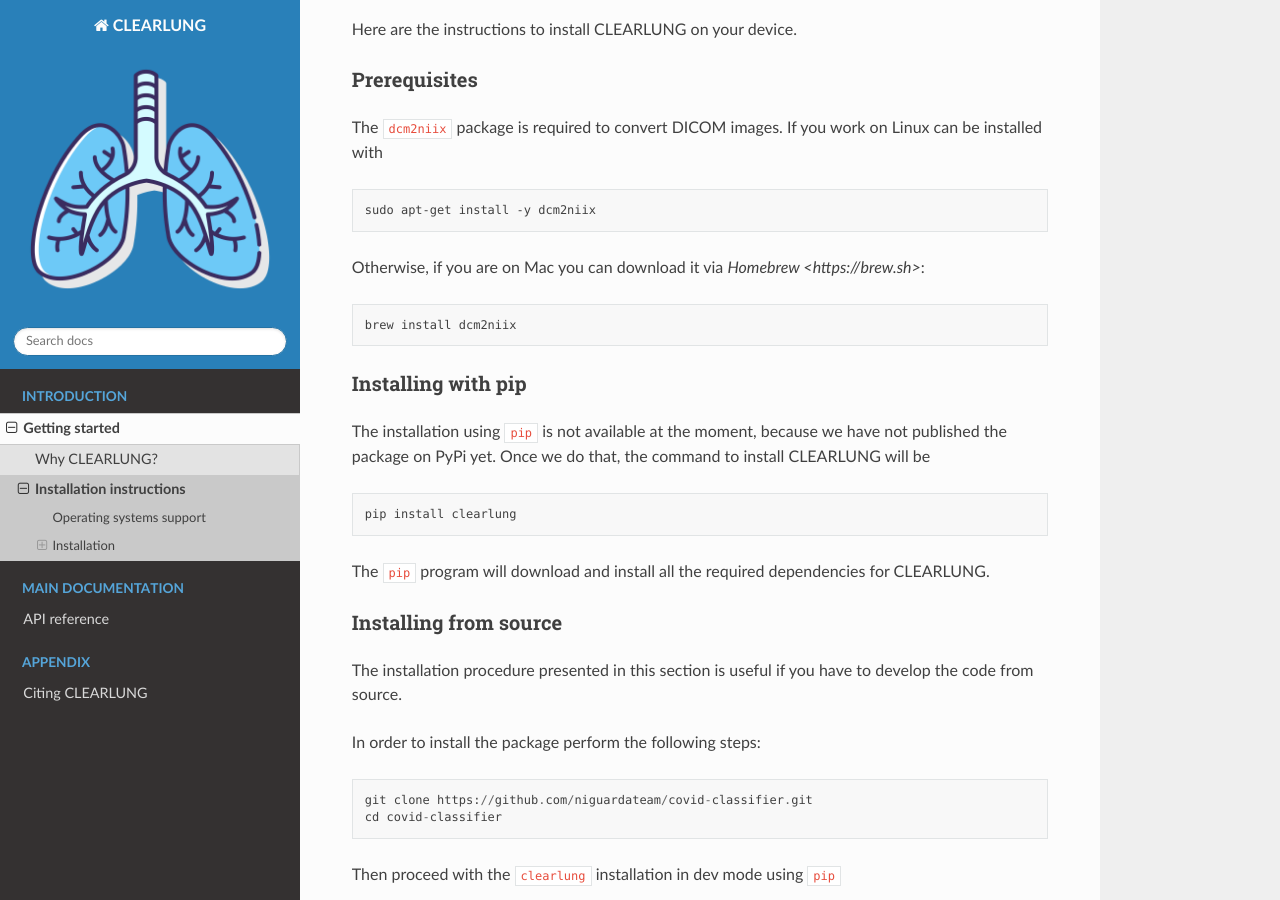
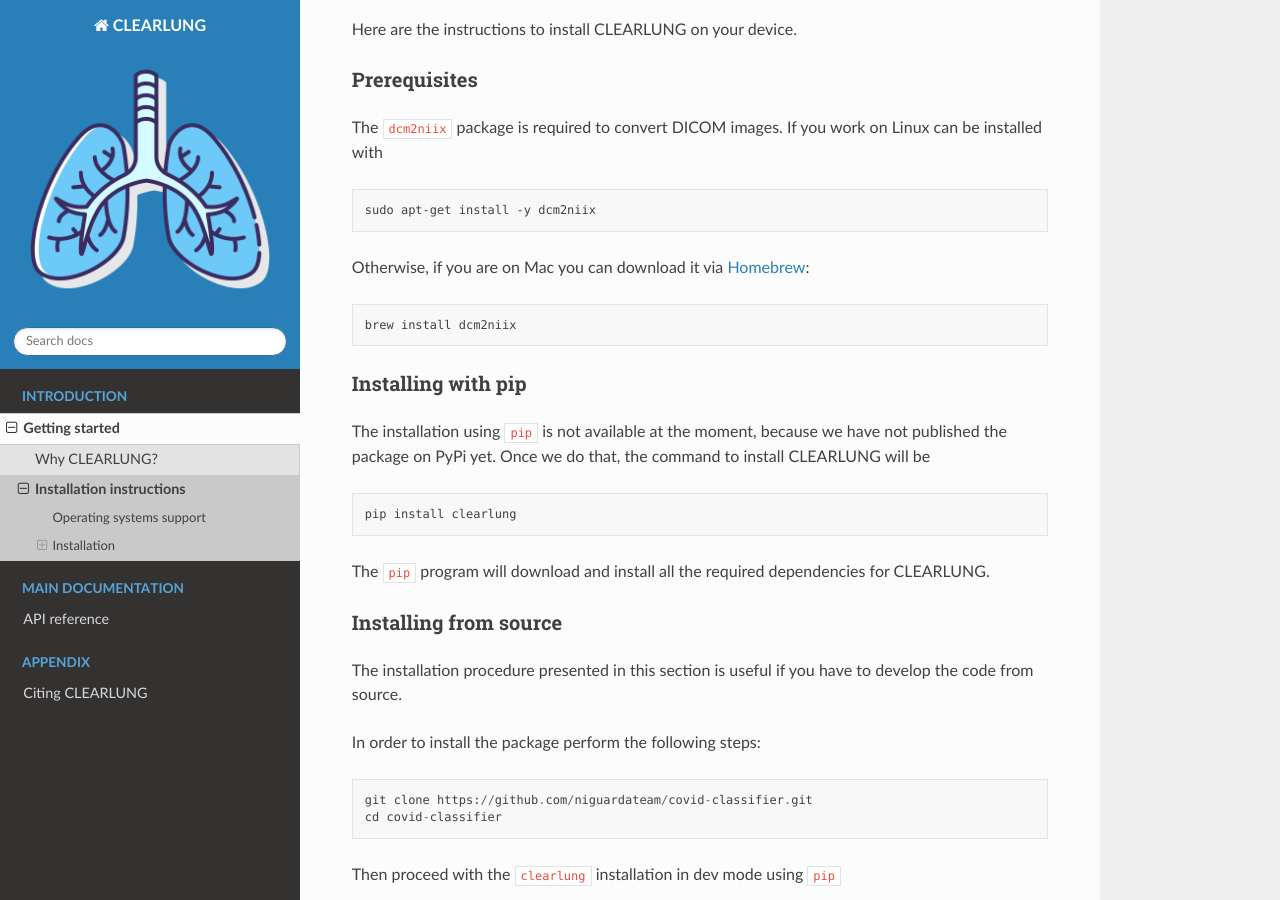
Before and after one commit to niguardateam/covid-classifier, a Sphinx documentation site: the page built from docs/source/getting-started/installation.rst, in a window 1280 px wide and 900 px high, scrolled down 584 px. Built offline with Sphinx 7.4.7 and the Read the Docs theme 2.0.0, drawn with Linux system fonts in a browser that asks for light colours.

Commit message:
Fix bug in brew url

```diff
--- a/docs/source/getting-started/installation.rst
+++ b/docs/source/getting-started/installation.rst
@@ -38,7 +38,7 @@ If you work on Linux can be installed with
 
       sudo apt-get install -y dcm2niix
 
-Otherwise, if you are on Mac you can download it via `Homebrew <https://brew.sh>`:
+Otherwise, if you are on Mac you can download it via `Homebrew <https://brew.sh>`_:
 
 .. code-block:: bash
 
```
